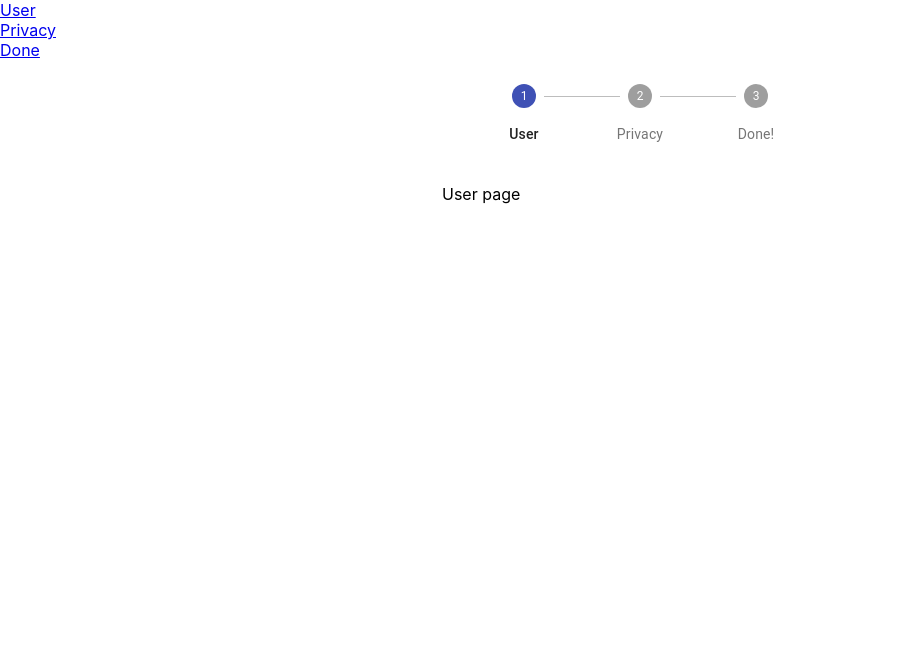
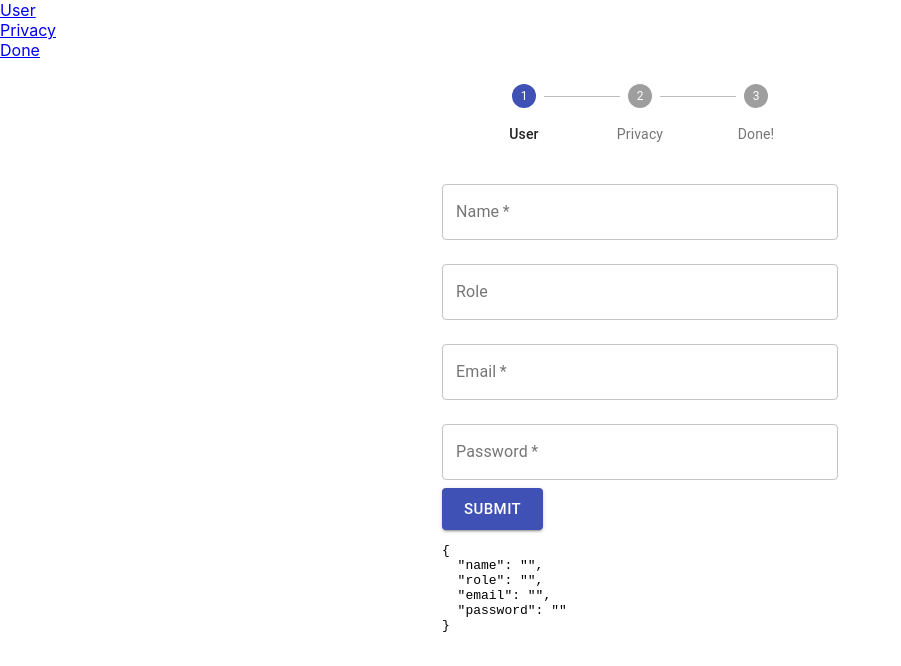
Before and after one commit to kosenchiha/multi-step-form, a React (Create React App) app: page / in a window 1280 px wide. Shown: the top 666 px of the page, without its empty margins (0-901 px from the left). Built offline with nearby package versions, Linux system fonts and the light colour scheme.

Commit message:
create form to collect user information

```diff
--- a/src/pages/User.tsx
+++ b/src/pages/User.tsx
@@ -2,12 +2,97 @@ import { Container } from "@material-ui/core";
 import { FC } from "react";
 import FormStepper from "../components/FormStepper";
 import { formSteps } from "../steps";
+import Button from "@material-ui/core/Button";
+import TextField from "@material-ui/core/TextField";
+import { Form, Formik } from "formik";
+
+interface FormValues {
+  name: string;
+  role: string;
+  email: string;
+  password: string;
+}
 
 const User: FC = () => {
   return (
     <Container component="main" maxWidth="xs">
       <FormStepper activeStep={0} completedSteps={[]} steps={formSteps} />
-      <p>User page</p>
+      <Formik
+        initialValues={{
+          name: "",
+          role: "",
+          email: "",
+          password: "",
+        }}
+        onSubmit={(values: FormValues) => {
+          console.log(values);
+        }}
+      >
+        {({ values, handleChange }) => (
+          <Form>
+            <TextField
+              required
+              name="name"
+              variant="outlined"
+              placeholder="Enter Your Name"
+              label="Name"
+              onChange={handleChange}
+              value={values.name}
+              margin="normal"
+              fullWidth
+              type="text"
+            />
+
+            <TextField
+              variant="outlined"
+              name="role"
+              placeholder="Enter Your Role"
+              label="Role"
+              onChange={handleChange}
+              value={values.role}
+              margin="normal"
+              fullWidth
+            />
+
+            <TextField
+              required
+              variant="outlined"
+              placeholder="Enter Your Email"
+              name="email"
+              label="Email"
+              onChange={handleChange}
+              value={values.email}
+              margin="normal"
+              fullWidth
+              type="email"
+            />
+
+            <TextField
+              required
+              variant="outlined"
+              placeholder="Enter Your Password"
+              name="password"
+              label="Password"
+              onChange={handleChange}
+              value={values.password}
+              margin="normal"
+              fullWidth
+              type="password"
+            />
+
+            <Button
+              color="primary"
+              variant="contained"
+              size="large"
+              type="submit"
+            >
+              Submit
+            </Button>
+
+            <pre>{JSON.stringify(values, null, 2)}</pre>
+          </Form>
+        )}
+      </Formik>
     </Container>
   );
 };
```
